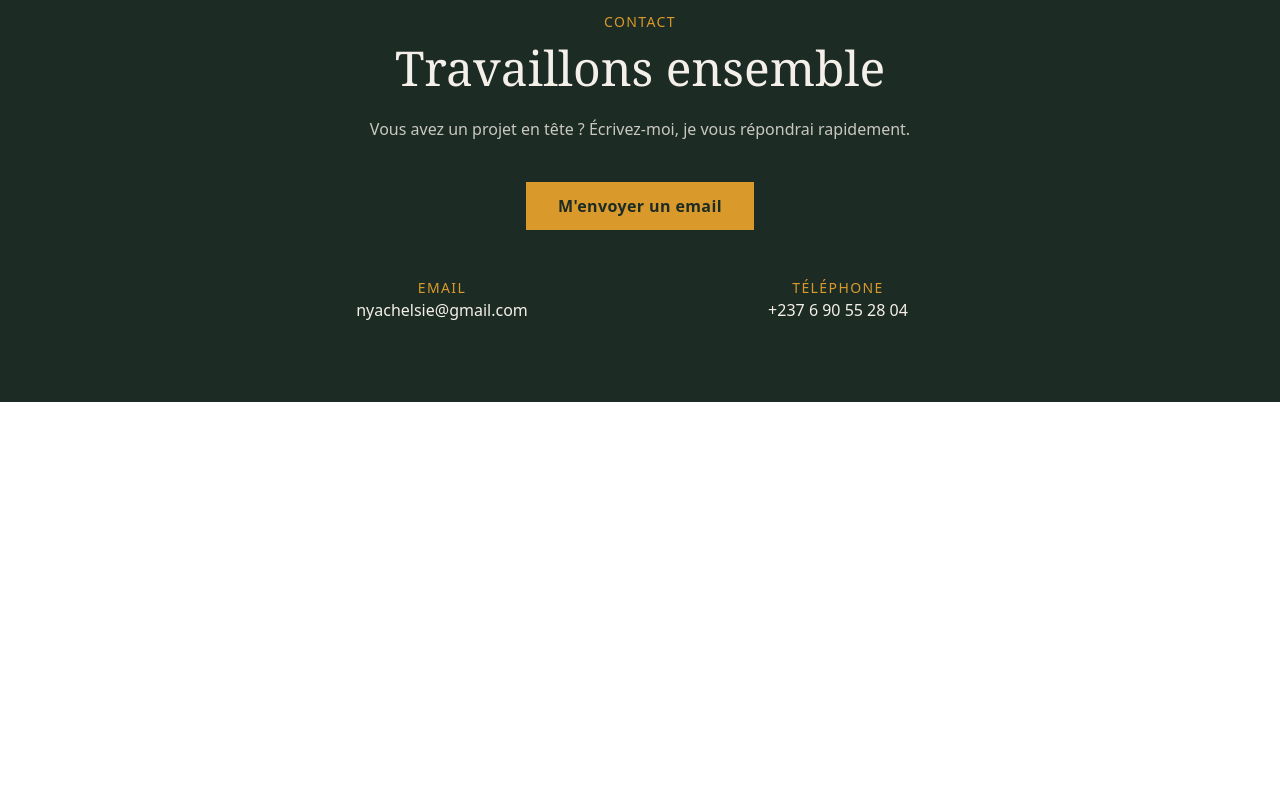
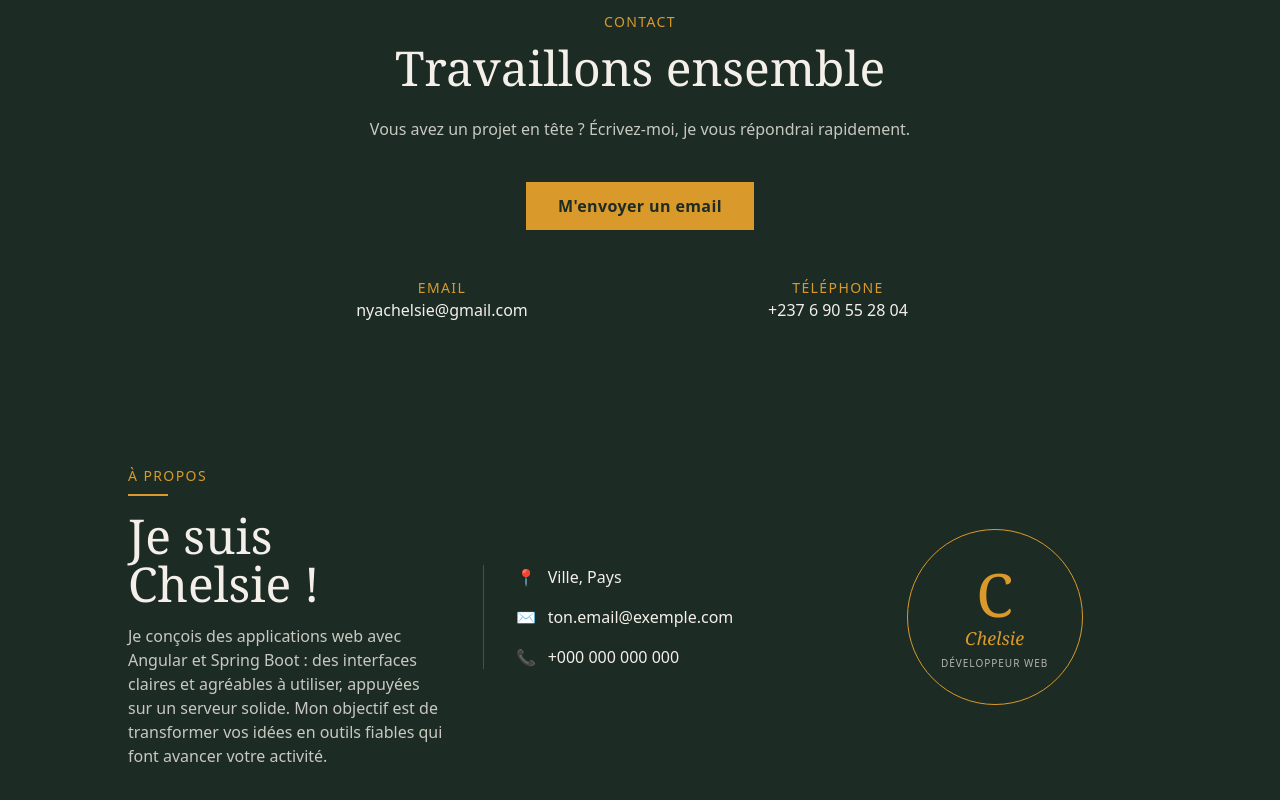
Before and after one commit to NyaChelsie/portfolio, an Angular app: page / in a window 1280 px wide. Shown: the part 2399-3199 px from the top of the page. Before the commit the page ends 2801 px from the top, so only its background shows below. Built offline with nearby package versions, Linux system fonts and the light colour scheme.

Commit message:
Section À propos

```diff
--- a/src/app/app.html
+++ b/src/app/app.html
@@ -4,3 +4,4 @@
 <app-services />
 <app-projets />
 <app-contact />
+<app-apropos />
--- a/src/app/app.ts
+++ b/src/app/app.ts
@@ -5,10 +5,11 @@ import { Services } from './services/services';
 import { Projets } from './projets/projets';
 import { Contact } from './contact/contact';
 import { Navbar } from './navbar/navbar';
+import { Apropos } from './apropos/apropos';
 
 @Component({
   selector: 'app-root',
-imports: [Navbar, Accueil, APropos, Services, Projets, Contact],
+imports: [Navbar, Accueil, APropos, Services, Projets, Contact, Apropos],
   templateUrl: './app.html',
   styleUrl: './app.css'
 })
--- /dev/null
+++ b/src/app/apropos/apropos.html
@@ -0,0 +1,42 @@
+<section id="apropos" class="bg-vert text-creme px-6 py-16">
+  <div class="mx-auto grid max-w-5xl gap-10 md:grid-cols-3 md:items-center">
+
+    <!-- Texte -->
+    <div>
+      <p class="text-moutarde tracking-widest uppercase text-sm">À propos</p>
+      <span class="mt-2 mb-4 block h-0.5 w-10 bg-moutarde"></span>
+      <h2 class="font-serif text-4xl md:text-5xl mb-4">Je suis Chelsie !</h2>
+      <p class="text-creme/80">
+        Je conçois des applications web avec Angular et Spring Boot : des interfaces
+        claires et agréables à utiliser, appuyées sur un serveur solide. Mon objectif
+        est de transformer vos idées en outils fiables qui font avancer votre activité.
+      </p>
+    </div>
+
+    <!-- Infos -->
+    <ul class="space-y-4 md:border-l md:border-creme/20 md:pl-8">
+      <li class="flex items-center gap-3">
+        <span class="text-moutarde">📍</span>
+        <span>Ville, Pays</span>
+      </li>
+      <li class="flex items-center gap-3">
+        <span class="text-moutarde">✉️</span>
+        <span class="break-all">ton.email@exemple.com</span>
+      </li>
+      <li class="flex items-center gap-3">
+        <span class="text-moutarde">📞</span>
+        <span>+000 000 000 000</span>
+      </li>
+    </ul>
+
+    <!-- Monogramme -->
+    <div class="flex justify-center">
+      <div class="flex h-44 w-44 flex-col items-center justify-center rounded-full border border-moutarde text-center">
+        <span class="font-serif text-6xl leading-none text-moutarde">C</span>
+        <span class="font-serif text-lg italic text-moutarde">Chelsie</span>
+        <span class="mt-1 text-[10px] uppercase tracking-widest text-creme/70">Développeur web</span>
+      </div>
+    </div>
+
+  </div>
+</section>
```
Also changed, not shown: src/app/apropos/apropos.ts (added, +9 -0 lines), src/app/apropos/apropos.css (added).
